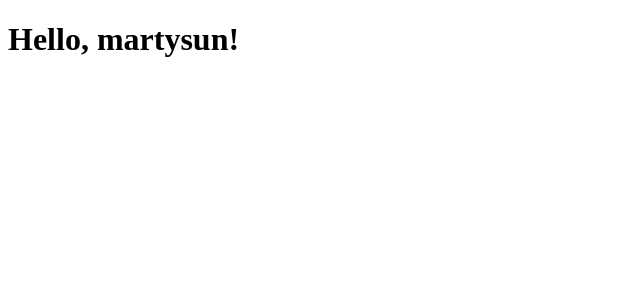
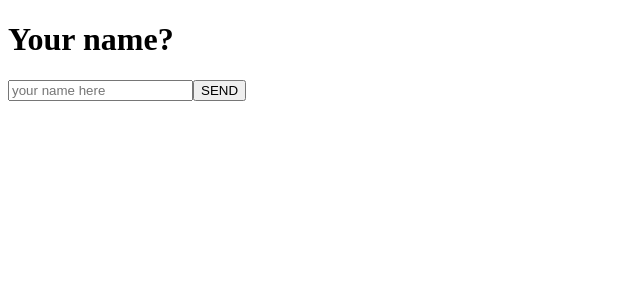
Before and after one commit to h3l1o5/react-todo, a React app: page / in a window 1280 px wide. Shown: the top 300 px of the page, without its empty margins (0-640 px from the left). Built offline with nearby package versions, Linux system fonts and the light colour scheme.

Commit message:
using arrow function in class properties is    now available

```diff
--- a/package.json
+++ b/package.json
@@ -14,6 +14,7 @@
     "babel-loader": "^7.0.0",
     "babel-preset-es2015": "^6.24.1",
     "babel-preset-react": "^6.24.1",
+    "babel-preset-stage-0": "^6.24.1",
     "html-webpack-plugin": "^2.28.0",
     "webpack": "^2.6.1",
     "webpack-dev-server": "^2.4.5"
--- a/src/index.jsx
+++ b/src/index.jsx
@@ -5,14 +5,35 @@ class App extends Component {
   constructor() {
     super()
     this.state = {
+      greetingMessage: 'Your name?',
+      user: ''
+    }
+  }
 
+  onChange = (e) => {
+    this.setState({user: e.target.value})
+  }
+
+  handleSubmit = (e) => {
+    e.preventDefault()
+    if (this.state.user !== '') {
+      this.setState({
+        greetingMessage: 'Hello, '+this.state.user+'!',
+        user: ''
+      })
+    } else {
+      this.setState({greetingMessage: 'No name?'})
     }
   }
 
   render() {
     return (
       <div>
-        <h1>Hello, martysun!</h1>
+        <h1>{this.state.greetingMessage}</h1>
+        <form onSubmit={this.handleSubmit}>
+          <input onChange={this.onChange} placeholder="your name here" value={this.state.user}/>
+          <button>SEND</button>
+        </form>
       </div>
     )
   }
--- a/webpack.config.js
+++ b/webpack.config.js
@@ -22,9 +22,6 @@ module.exports = {
         test: /\.(js|jsx)$/,
         exclude: /node_modules/,
         loader: 'babel-loader',
-        query: {
-          presets: ['es2015', 'react'],
-        },
       },
     ],
   },
```
Also changed, not shown: .babelrc.
